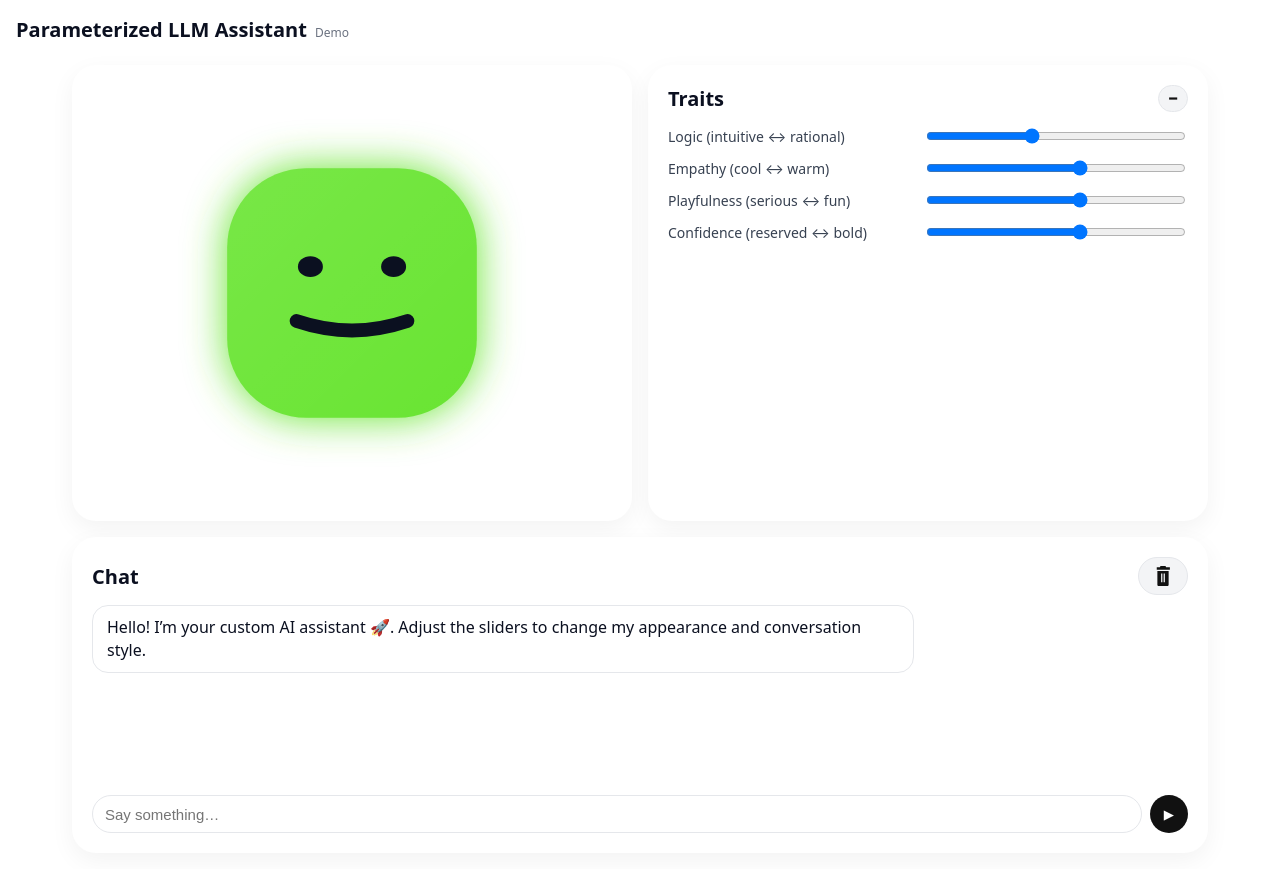
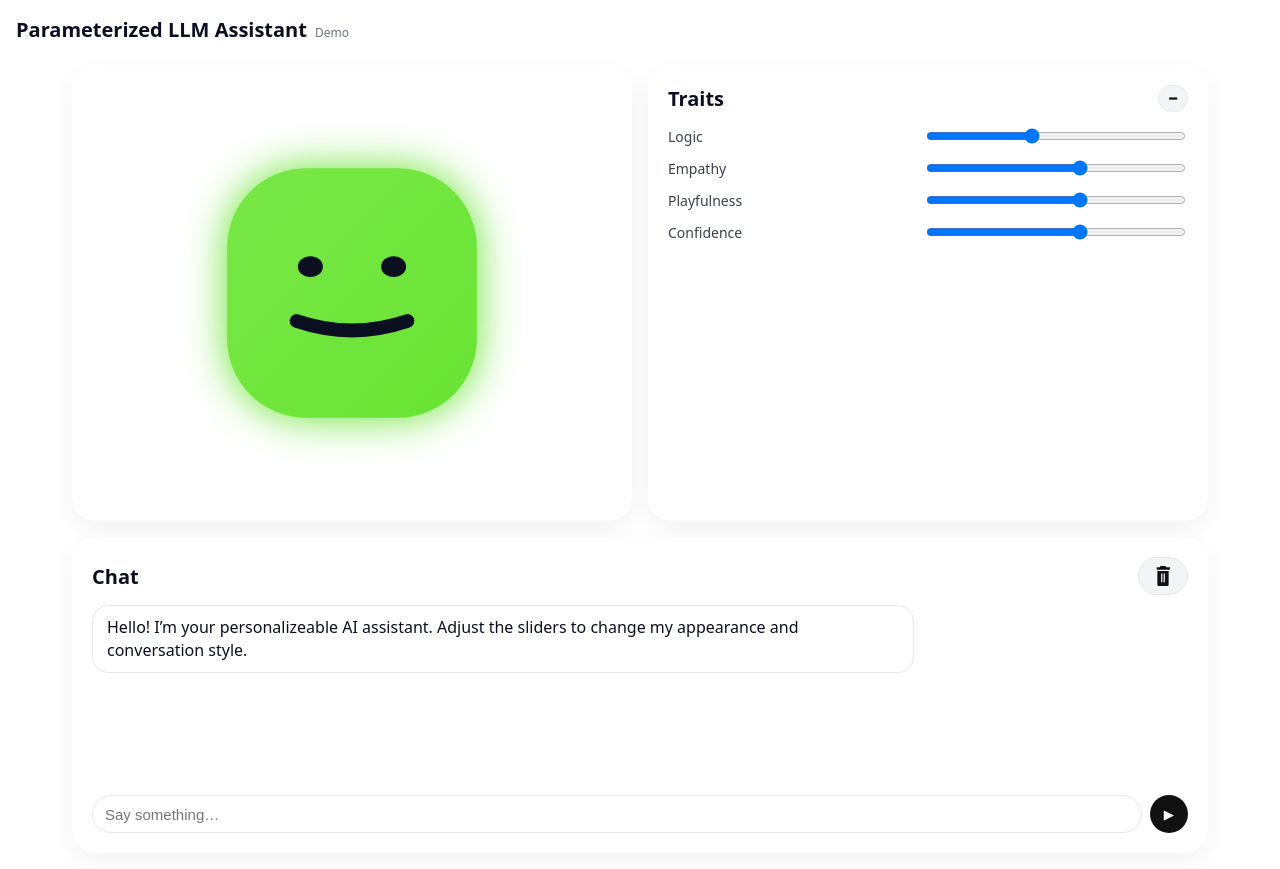
Before and after one commit to maxvi11e/glow-toy, a plain HTML site: page index.html in a window 1280 px wide. Drawn offline with Linux system fonts and the light colour scheme.

Commit message:
remove spectrumlabels

```diff
--- a/index.html
+++ b/index.html
@@ -147,19 +147,19 @@
       </div>
       <div id="traitsContent">
         <div class="row">
-          <div class="label">Logic (intuitive ↔ rational)</div>
+          <div class="label">Logic</div>
           <input id="logic" class="slider" type="range" min="0" max="5" step="1">
         </div>
         <div class="row">
-          <div class="label">Empathy (cool ↔ warm)</div>
+          <div class="label">Empathy</div>
           <input id="empathy" class="slider" type="range" min="0" max="5" step="1">
         </div>
         <div class="row">
-          <div class="label">Playfulness (serious ↔ fun)</div>
+          <div class="label">Playfulness</div>
           <input id="play" class="slider" type="range" min="0" max="5" step="1">
         </div>
         <div class="row">
-          <div class="label">Confidence (reserved ↔ bold)</div>
+          <div class="label">Confidence</div>
           <input id="conf" class="slider" type="range" min="0" max="5" step="1">
         </div>
       </div>
@@ -315,7 +315,7 @@
 
   // --------- chat state ----------
   const chatEl = $("#chat");
-  const msgs = load(LS.msgs, [{ role:"assistant", text:"Hello! I’m your custom AI assistant 🚀. Adjust the sliders to change my appearance and conversation style." }]);
+  const msgs = load(LS.msgs, [{ role:"assistant", text:"Hello! I’m your personalizeable AI assistant. Adjust the sliders to change my appearance and conversation style." }]);
   const renderMsg = (m)=>`<div class="bubble ${m.role}">${m.text.replace(/</g,"&lt;")}</div>`;
   function repaint() {
     chatEl.innerHTML = msgs.map(renderMsg).join("");
```
